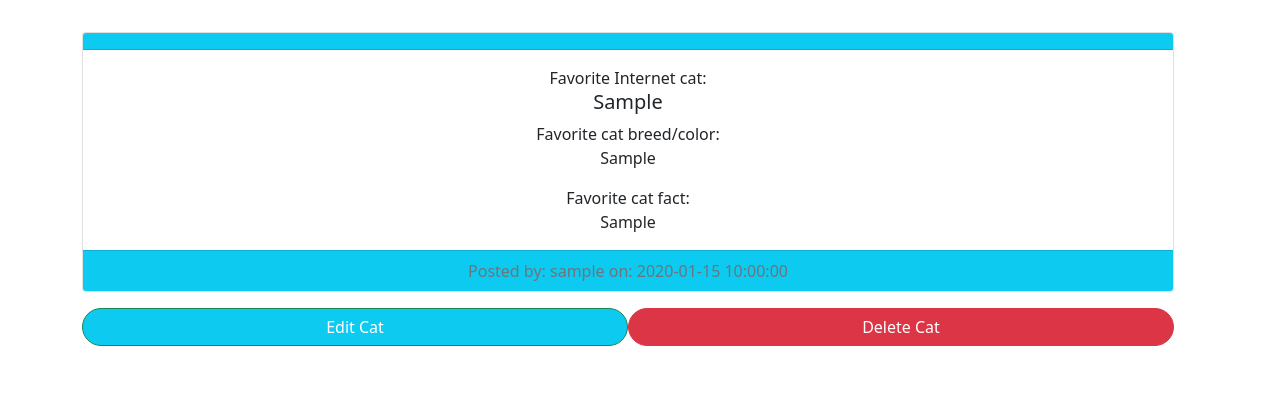
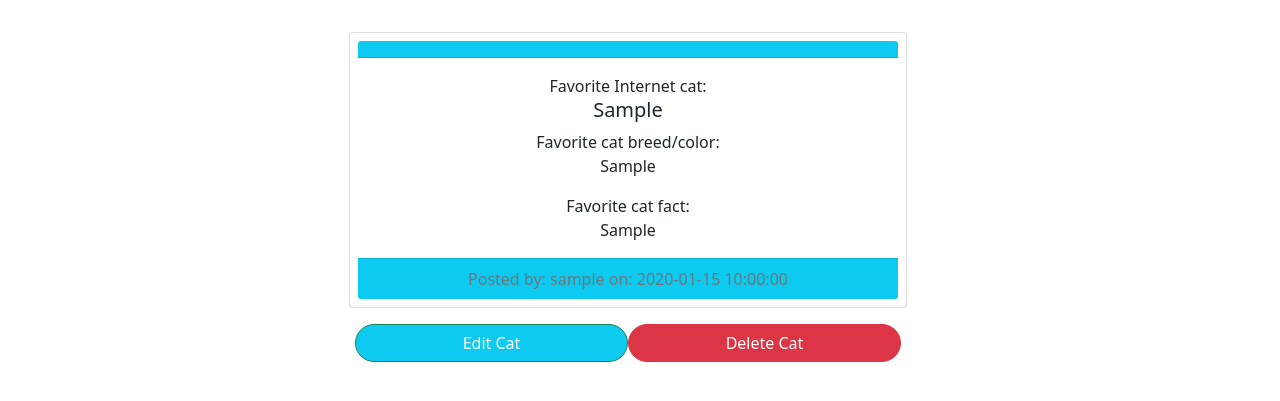
Before and after one commit to Navi-beep/cat_app, a Flask app: page /cats/1 in a window 1280 px wide. Shown: the part 56-457 px from the top of the page. Run offline with Flask 2, Linux system fonts and the light colour scheme; a user stored in the database is signed in; tables that the repository leaves empty hold one stand-in row (values such as "Sample post"); some libraries are stand-ins or nearby versions.

Commit message:
changed div width

```diff
--- a/app/templates/editcat.html
+++ b/app/templates/editcat.html
@@ -8,7 +8,8 @@
 <form method="post">
     {{ form.csrf_token }}
 
-    <div class="form-group text-center">
+    <div class="row" style="flex-wrap: wrap; justify-content: center;">
+    <div class="d-flex form-group text-center w-50" style="flex-wrap: wrap; justify-content: center;">
 
         {{ form.fav_int_cat.label(class='mt-3') }}
         {{ form.fav_int_cat(class='form-control mt-3', value=cat.fav_int_cat)}}
@@ -22,6 +23,8 @@
         {{form.submit(class='btn btn-info w-75 mt-3') }}
 
     </div>
+
+    </div>
 </form>
 
 {% endblock content %}
--- a/app/templates/viewcat.html
+++ b/app/templates/viewcat.html
@@ -5,7 +5,8 @@
 
 {% block content %}
 
-<div class="card text-center mt-3">
+<div class="row" style="flex-wrap: wrap; justify-content: center;">
+<div class="container text-center mt-3 d-flex card text-center mt-3 p-2 w-50">
     <div class="card-header bg-info">
     </div>
     <div class="card-body">
@@ -27,11 +28,12 @@
 
   {% if current_user == cat.author %}
 
-  <div class="d-flex mt-3">
-    <a href="{{ url_for('edit_cat', cat_id=cat.id) }}" class="btn btn-success w-50 bg-info rounded-pill">Edit Cat</a>
+  <div class="d-flex mt-3 text-center mw-50" style="flex-wrap: wrap; justify-content: center;">
+    <a href="{{ url_for('edit_cat', cat_id=cat.id) }}" class="btn btn-success w-25 bg-info rounded-pill">Edit Cat</a>
 
-    <button type="button" class="btn btn-danger w-50 rounded-pill" data-bs-toggle="modal" data-bs-target="#deleteModal">Delete Cat</button>
+    <button type="button" class="btn btn-danger w-25 rounded-pill" data-bs-toggle="modal" data-bs-target="#deleteModal">Delete Cat</button>
   </div>
+</div>
 
   <div class="modal fade" id="deleteModal" tabindex="-1" aria-labelledby="deleteModalLabel" aria-hidden="true">
     <div class="modal-dialog">
```
